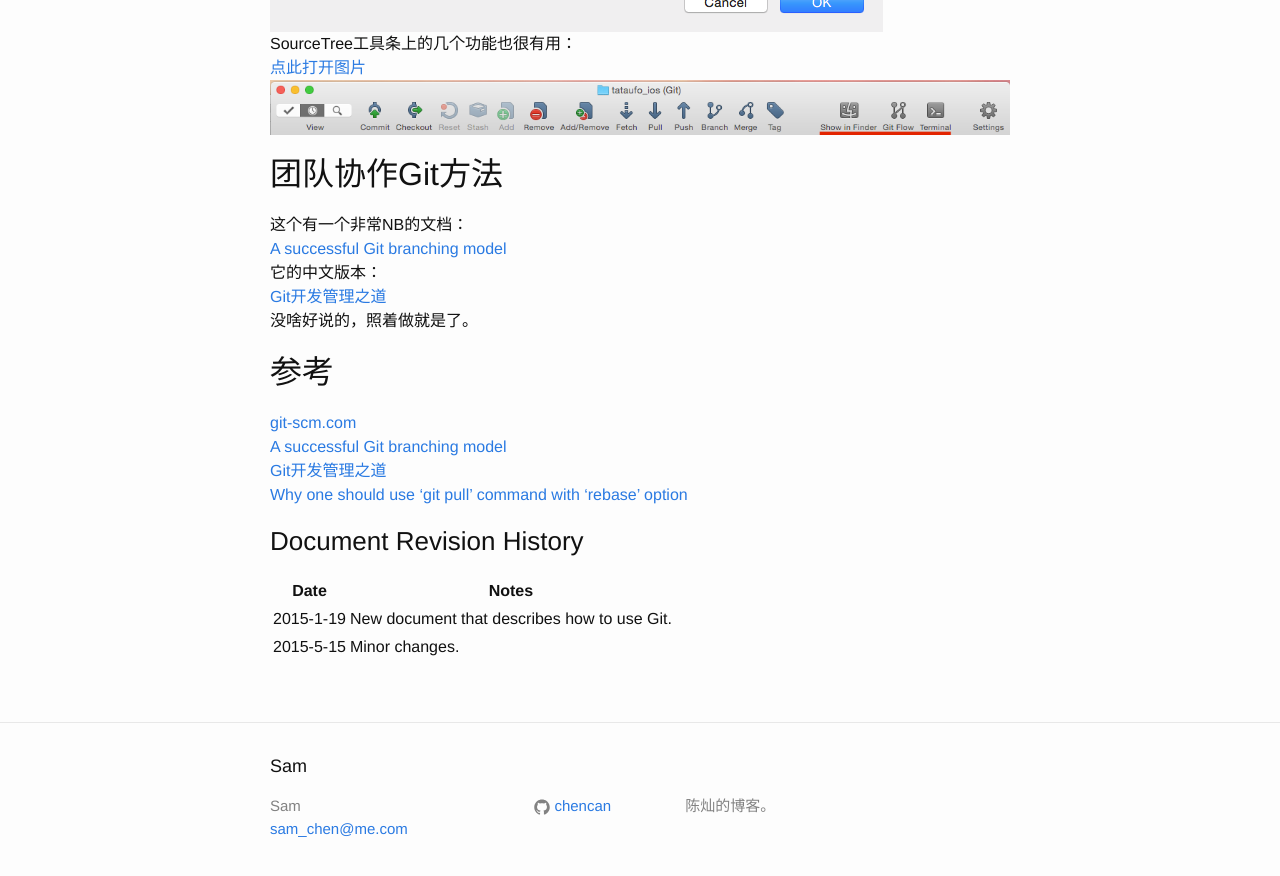
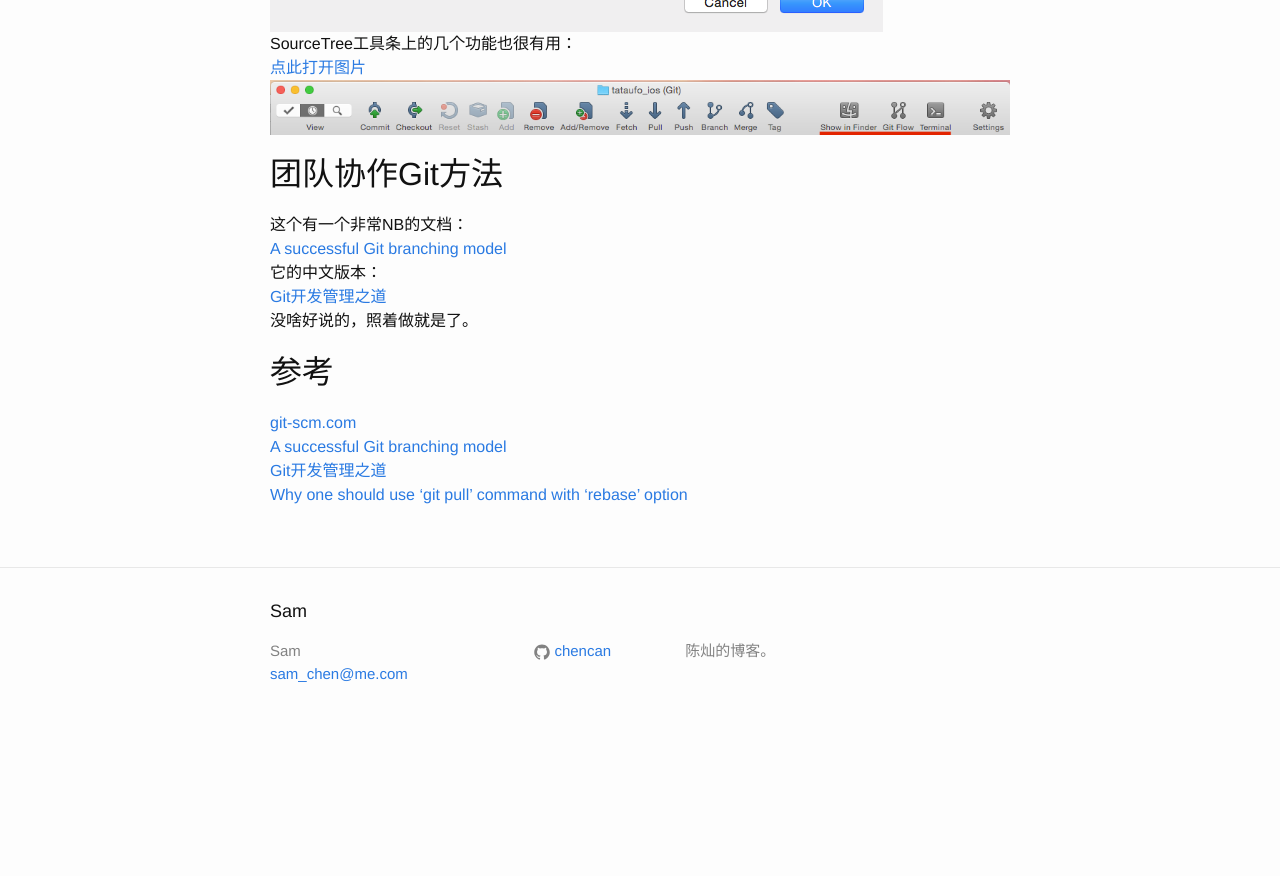
Before and after one commit to chencan/chencan.github.com, a Jekyll site: the page built from _posts/2015-01-19-git.md, in a window 1280 px wide and 900 px high, scrolled down 12155 px. Shown: the top 876 px of the window. Built offline with Jekyll 4.4.1, drawn with Linux system fonts in a browser that asks for light colours; after the commit the page ends 12900 px from its top, so only the background shows below that.

Commit message:
Minor change

```diff
--- a/_posts/2015-01-19-git.md
+++ b/_posts/2015-01-19-git.md
@@ -463,10 +463,3 @@ $ git commit --amend
 [A successful Git branching model](http://nvie.com/posts/a-successful-git-branching-model/)
 [Git开发管理之道](http://www.uml.org.cn/pzgl/201301065.asp)
 [Why one should use ‘git pull’ command with ‘rebase’ option](http://code4reference.com/2013/06/why-one-should-use-git-pull-command-with-rebase-option/)
-
-###Document Revision History
-
-| Date        | Notes    |
-| ---------    |
-| 2015-1-19    | New document that describes how to use Git. |
-| 2015-5-15    | Minor changes. |
```
